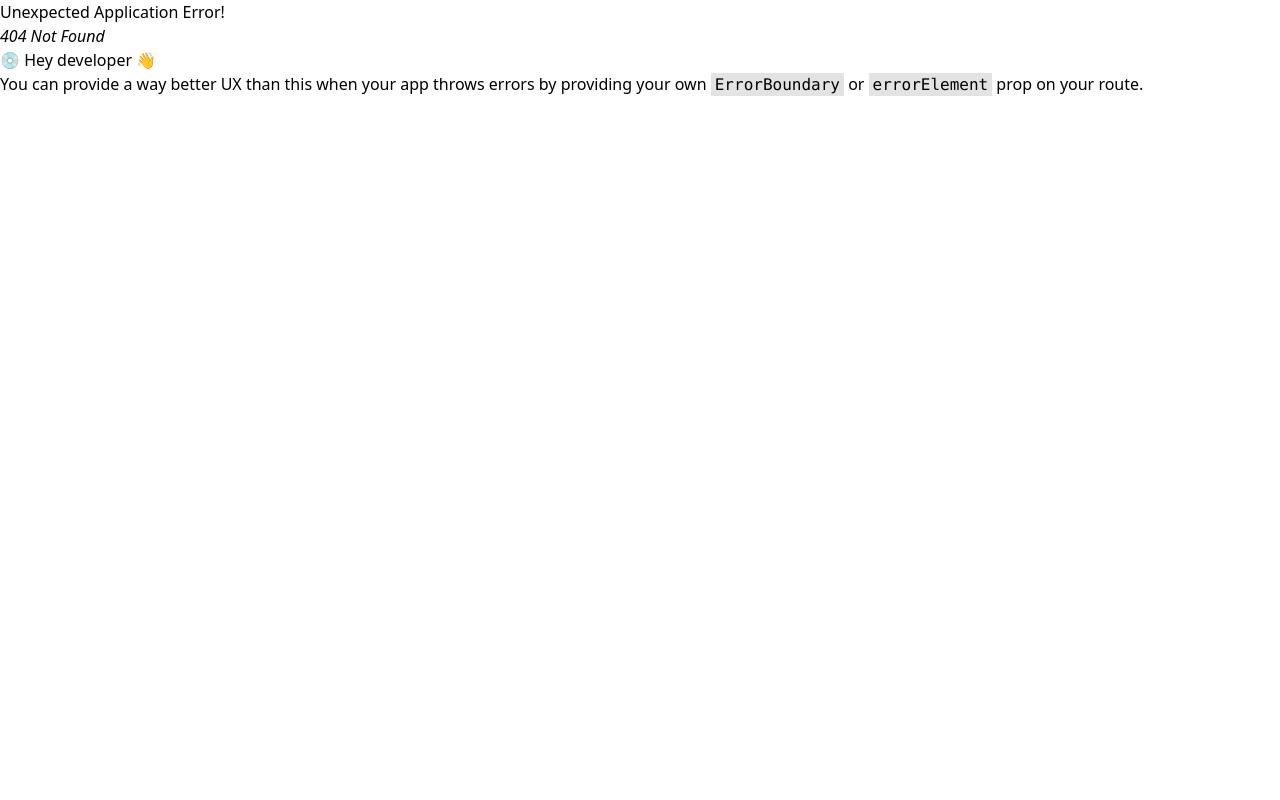
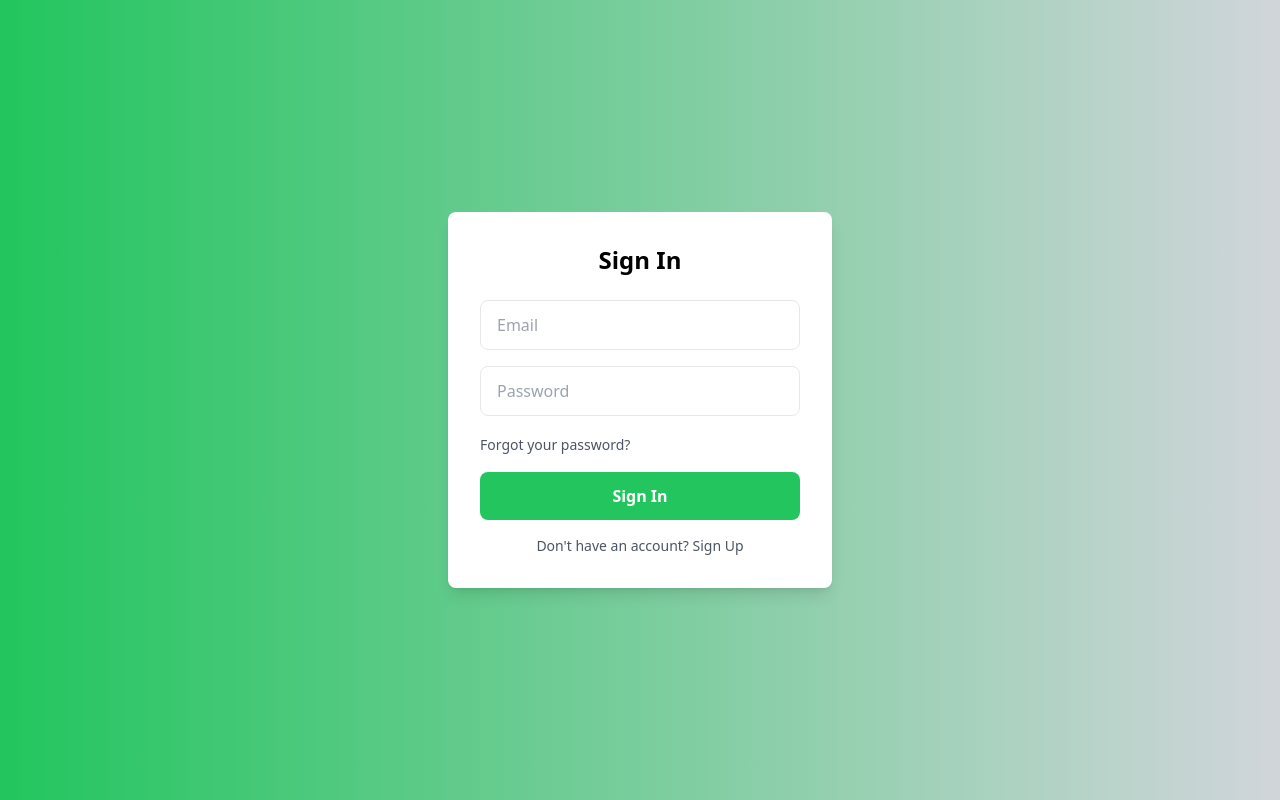
Before and after one commit to thanhdong06/PGSystem_FE, a React (Vite) app: page /login in a window 1280 px wide. Before the commit this address had no page. Shown: the top 800 px of the page. Built offline with nearby package versions, Linux system fonts and the light colour scheme.

Commit message:
[Tuan]Update Login page

```diff
--- /dev/null
+++ b/src/pages/Login/Login.css
@@ -0,0 +1,251 @@
+@import url("https://fonts.googleapis.com/css?family=Montserrat:400,800");
+
+* {
+  box-sizing: border-box;
+}
+
+body {
+  background: #f6f5f7;
+  display: flex;
+  justify-content: center;
+  align-items: center;
+  flex-direction: column;
+  font-family: "Montserrat", sans-serif;
+  height: 100vh;
+  margin: -20px 0 50px;
+}
+
+h1 {
+  font-weight: bold;
+  margin: 0;
+}
+
+h2 {
+  text-align: center;
+}
+
+p {
+  font-size: 14px;
+  font-weight: 100;
+  line-height: 20px;
+  letter-spacing: 0.5px;
+  margin: 20px 0 30px;
+}
+
+span {
+  font-size: 12px;
+}
+
+a {
+  color: #333;
+  font-size: 14px;
+  text-decoration: none;
+  margin: 15px 0;
+}
+
+button {
+  border-radius: 20px;
+  border: 1px solid #ff4b2b;
+  background-color: #ff4b2b;
+  color: #ffffff;
+  font-size: 12px;
+  font-weight: bold;
+  padding: 12px 45px;
+  letter-spacing: 1px;
+  text-transform: uppercase;
+  transition: transform 80ms ease-in;
+}
+
+button:active {
+  transform: scale(0.95);
+}
+
+button:focus {
+  outline: none;
+}
+
+button.ghost {
+  background-color: transparent;
+  border-color: #ffffff;
+}
+
+form {
+  background-color: #ffffff;
+  display: flex;
+  align-items: center;
+  justify-content: center;
+  flex-direction: column;
+  padding: 0 50px;
+  height: 100%;
+  text-align: center;
+}
+
+input {
+  background-color: #eee;
+  border: none;
+  padding: 12px 15px;
+  margin: 8px 0;
+  width: 100%;
+}
+
+.container {
+  background-color: #fff;
+  border-radius: 10px;
+  box-shadow: 0 14px 28px rgba(0, 0, 0, 0.25), 0 10px 10px rgba(0, 0, 0, 0.22);
+  position: relative;
+  overflow: hidden;
+  width: 768px;
+  max-width: 100%;
+  min-height: 480px;
+}
+
+.form-container {
+  position: absolute;
+  top: 0;
+  height: 100%;
+  transition: all 0.6s ease-in-out;
+}
+
+.sign-in-container {
+  left: 0;
+  width: 50%;
+  z-index: 2;
+}
+
+.container.right-panel-active .sign-in-container {
+  transform: translateX(100%);
+}
+
+.sign-up-container {
+  left: 0;
+  width: 50%;
+  opacity: 0;
+  z-index: 1;
+}
+
+.container.right-panel-active .sign-up-container {
+  transform: translateX(100%);
+  opacity: 1;
+  z-index: 5;
+  animation: show 0.6s;
+}
+
+@keyframes show {
+  0%,
+  49.99% {
+    opacity: 0;
+    z-index: 1;
+  }
+  50%,
+  100% {
+    opacity: 1;
+    z-index: 5;
+  }
+}
+
+.overlay-container {
+  position: absolute;
+  top: 0;
+  left: 50%;
+  width: 50%;
+  height: 100%;
+  overflow: hidden;
+  transition: transform 0.6s ease-in-out;
+  z-index: 100;
+}
+
+.container.right-panel-active .overlay-container {
+  transform: translateX(-100%);
+}
+
+.overlay {
+  background: #ff416c;
+  background: -webkit-linear-gradient(to right, #3c97bf, #ff4b2b);
+  background: linear-gradient(to right, #3c97bf, #ff4b2b);
+  background-repeat: no-repeat;
+  background-size: cover;
+  background-position: 0 0;
+  color: #ffffff;
+  position: relative;
+  left: -100%;
+  height: 100%;
+  width: 200%;
+  transform: translateX(0);
+  transition: transform 0.6s ease-in-out;
+}
+
+.container.right-panel-active .overlay {
+  transform: translateX(50%);
+}
+
+.overlay-panel {
+  position: absolute;
+  display: flex;
+  align-items: center;
+  justify-content: center;
+  flex-direction: column;
+  padding: 0 40px;
+  text-align: center;
+  top: 0;
+  height: 100%;
+  width: 50%;
+  transform: translateX(0);
+  transition: transform 0.6s ease-in-out;
+}
+
+.overlay-left {
+  transform: translateX(-20%);
+}
+
+.container.right-panel-active .overlay-left {
+  transform: translateX(0);
+}
+
+.overlay-right {
+  right: 0;
+  transform: translateX(0);
+}
+
+.container.right-panel-active .overlay-right {
+  transform: translateX(20%);
+}
+
+.social-container {
+  margin: 20px 0;
+}
+
+.social-container a {
+  border: 1px solid #dddddd;
+  border-radius: 50%;
+  display: inline-flex;
+  justify-content: center;
+  align-items: center;
+  margin: 0 5px;
+  height: 40px;
+  width: 40px;
+}
+
+footer {
+  background-color: #222;
+  color: #fff;
+  font-size: 14px;
+  bottom: 0;
+  position: fixed;
+  left: 0;
+  right: 0;
+  text-align: center;
+  z-index: 999;
+}
+
+footer p {
+  margin: 10px 0;
+}
+
+footer i {
+  color: red;
+}
+
+footer a {
+  color: #3c97bf;
+  text-decoration: none;
+}
--- /dev/null
+++ b/src/pages/Login/Login.jsx
@@ -0,0 +1,65 @@
+import React, { useState } from "react";
+import Footer from "../../components/footer/Footer";
+
+const Login = () => {
+  const [rightPanelActive, setRightPanelActive] = useState(false);
+
+  const handleSignInSubmit = (e) => {
+    e.preventDefault();
+    console.log("Đăng nhập submit");
+  };
+
+  const handleSignUpSubmit = (e) => {
+    e.preventDefault();
+    console.log("Đăng ký submit");
+  };
+
+  return (
+    <>
+      <div className="flex justify-center items-center min-h-screen bg-gradient-to-r from-green-500 to-gray-300">
+        <div className="bg-white rounded-lg shadow-lg w-96 p-8 flex flex-col items-center">
+          <h1 className="text-2xl font-bold mb-6">
+            {rightPanelActive ? "Create Account" : "Sign In"}
+          </h1>
+          <form onSubmit={rightPanelActive ? handleSignUpSubmit : handleSignInSubmit} className="w-full">
+            {rightPanelActive && (
+              <input
+                type="text"
+                placeholder="Name"
+                required
+                className="w-full px-4 py-3 mb-4 border rounded-lg focus:outline-none focus:ring-2 focus:ring-green-400"
+              />
+            )}
+            <input
+              type="email"
+              placeholder="Email"
+              required
+              className="w-full px-4 py-3 mb-4 border rounded-lg focus:outline-none focus:ring-2 focus:ring-green-400"
+            />
+            <input
+              type="password"
+              placeholder="Password"
+              required
+              className="w-full px-4 py-3 mb-4 border rounded-lg focus:outline-none focus:ring-2 focus:ring-green-400"
+            />
+            {!rightPanelActive && (
+              <a href="#" className="text-sm text-gray-600 hover:underline">Forgot your password?</a>
+            )}
+            <button
+              type="submit"
+              className="w-full bg-green-500 text-white py-3 mt-4 rounded-lg font-semibold hover:bg-green-600 transition"
+            >
+              {rightPanelActive ? "Sign Up" : "Sign In"}
+            </button>
+          </form>
+          <p className="mt-4 text-sm text-gray-600 cursor-pointer hover:underline" onClick={() => setRightPanelActive(!rightPanelActive)}>
+            {rightPanelActive ? "Already have an account? Sign In" : "Don't have an account? Sign Up"}
+          </p>
+        </div>
+      </div>
+      <Footer />
+    </>
+  );
+};
+
+export default Login;
--- a/src/pages/home/Home.jsx
+++ b/src/pages/home/Home.jsx
@@ -1,14 +1,17 @@
 import { useState, useEffect } from "react";
 import Footer from "../../components/footer/Footer";
+import { Link } from "react-router-dom";
+
 
 const AutoCarousel = () => {
   const [currentSlide, setCurrentSlide] = useState(0);
 
   const images = [
-    "https://img.daisyui.com/images/stock/photo-1625726411847-8cbb60cc71e6.webp",
-    "https://img.daisyui.com/images/stock/photo-1609621838510-5ad474b7d25d.webp",
-    "https://img.daisyui.com/images/stock/photo-1414694762283-acccc27bca85.webp",
+    "https://www.shutterstock.com/image-photo/kindergarten-children-playing-different-musical-600nw-1284017200.jpg",
+    "https://thumbs.dreamstime.com/b/group-babies-playing-floor-nursery-children-day-care-center-fun-s-playroom-creche-135684186.jpg",
+    "https://img.lovepik.com/photo/50169/4425_lovepik-high-end-confinement-center-nurses-take-care-of-photo-image_wh300.jpg",
     "https://img.daisyui.com/images/stock/photo-1665553365602-b2fb8e5d1707.webp",
+    // "https://img.daisyui.com/images/stock/photo-1665553365602-b2fb8e5d1707.webp",
   ];
 
   useEffect(() => {
@@ -100,11 +103,8 @@ function Home() {
             <div className="basis-5/6 self-center text-left pl-20 font-bold text-2xl text-black">
               Pregnancy Growth <br /> Tracking System
             </div>
-            <div className="text-justify px-10 py-5 bg-cyan-200 rounded-xl">
-              Lorem ipsum dolor sit amet consectetur, adipisicing elit.
-            </div>
-            <div>Lorem ipsum dolor sit amet consectetur adipisicing elit.</div>
-            <div>Lorem ipsum dolor sit amet consectetur adipisicing elit.</div>
+
+
           </div>
 
           <div className="relative w-full">
@@ -239,9 +239,12 @@ function Home() {
                 Get personalized pregnancy insights, join discussion groups, and
                 track your journey.
               </p>
-              <button className="px-8 py-3 bg-white text-teal-600 rounded-lg text-lg hover:bg-gray-100">
-                Create Free Account
-              </button>
+              <a
+               href="/login"
+              className="px-8 py-3 bg-white text-teal-600 rounded-lg text-lg hover:bg-gray-100"
+            >
+             Create Free Account
+</a>
             </div>
           </div>
         </div>
```
Also changed, not shown: src/App.jsx (+11 -1 lines).
